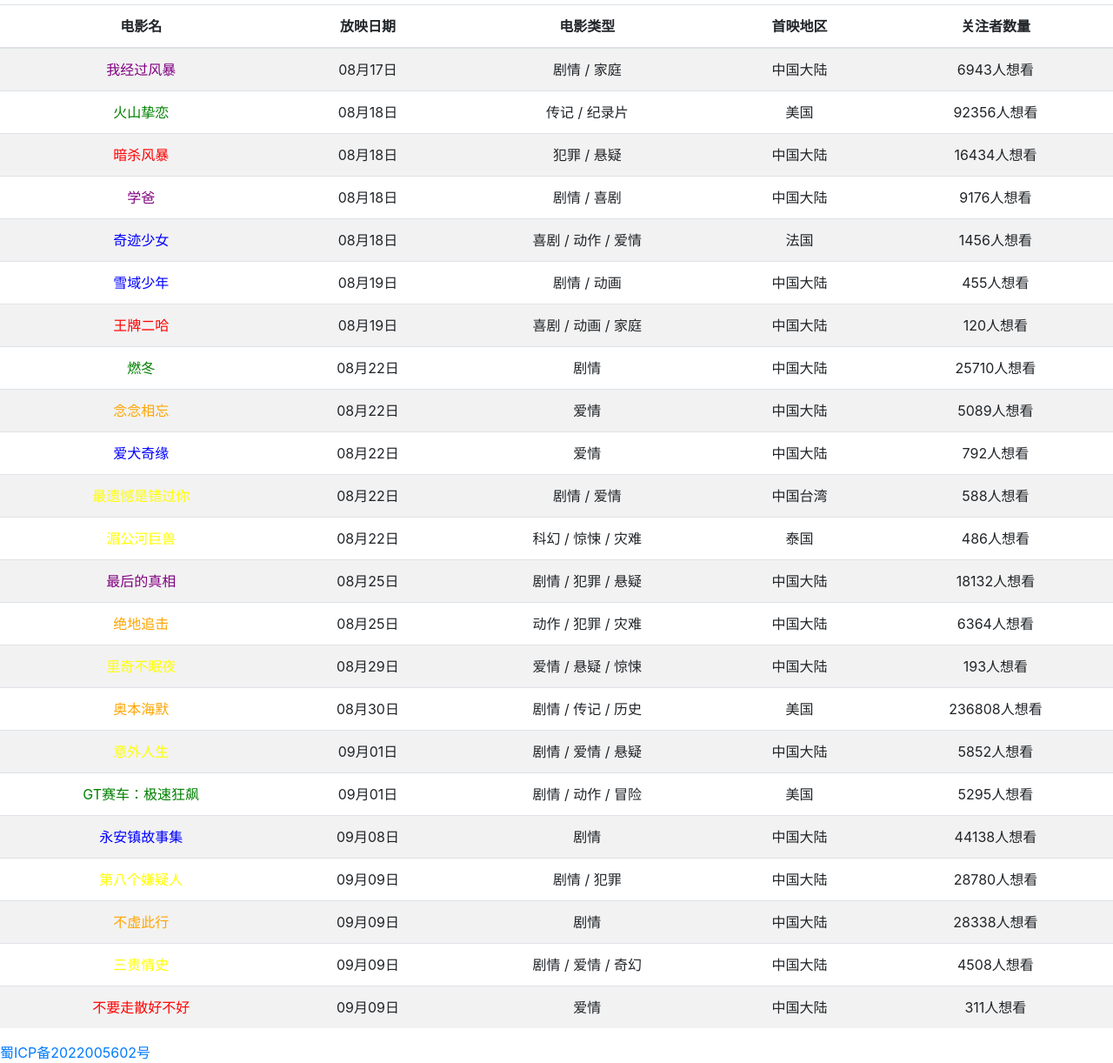
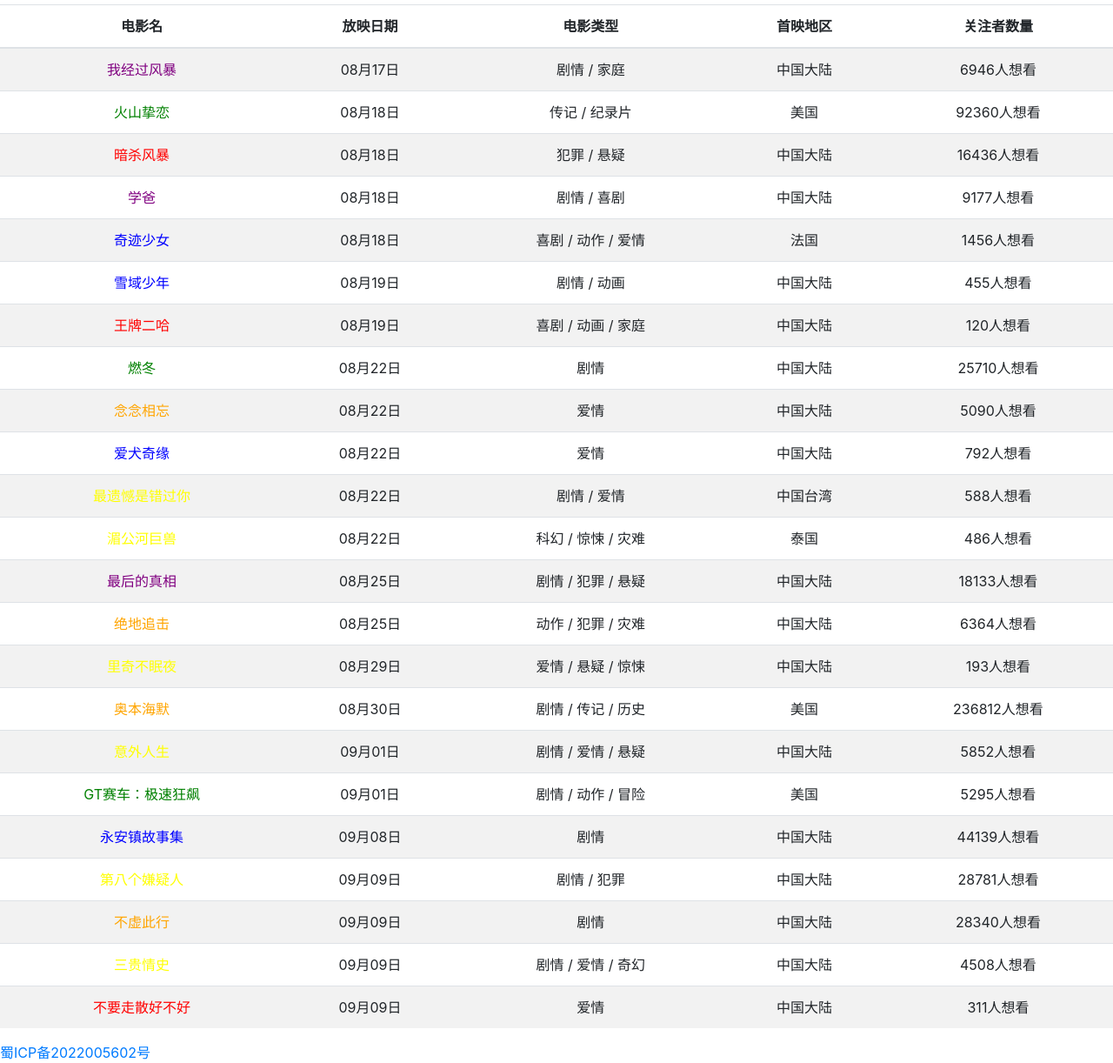
Before and after one commit to 123GitHub0123/123GitHub0123.github.io, a plain HTML site: page index.html in a window 1280 px wide. Shown: the part 41-1263 px from the top of the page at 87% size. Drawn offline with nearby package versions, Linux system fonts and the light colour scheme.

Commit message:
'update'

```diff
--- a/index.html
+++ b/index.html
@@ -25,7 +25,7 @@
             <td>08月17日</td>
             <td>剧情 / 家庭</td>
             <td>中国大陆</td>
-            <td>6943人想看</td>
+            <td>6946人想看</td>
         </tr>
 
         <tr>
@@ -33,7 +33,7 @@
             <td>08月18日</td>
             <td>传记 / 纪录片</td>
             <td>美国</td>
-            <td>92356人想看</td>
+            <td>92360人想看</td>
         </tr>
 
         <tr>
@@ -41,7 +41,7 @@
             <td>08月18日</td>
             <td>犯罪 / 悬疑</td>
             <td>中国大陆</td>
-            <td>16434人想看</td>
+            <td>16436人想看</td>
         </tr>
 
         <tr>
@@ -49,7 +49,7 @@
             <td>08月18日</td>
             <td>剧情 / 喜剧</td>
             <td>中国大陆</td>
-            <td>9176人想看</td>
+            <td>9177人想看</td>
         </tr>
 
         <tr>
@@ -89,7 +89,7 @@
             <td>08月22日</td>
             <td>爱情</td>
             <td>中国大陆</td>
-            <td>5089人想看</td>
+            <td>5090人想看</td>
         </tr>
 
         <tr>
@@ -121,7 +121,7 @@
             <td>08月25日</td>
             <td>剧情 / 犯罪 / 悬疑</td>
             <td>中国大陆</td>
-            <td>18132人想看</td>
+            <td>18133人想看</td>
         </tr>
 
         <tr>
@@ -145,7 +145,7 @@
             <td>08月30日</td>
             <td>剧情 / 传记 / 历史</td>
             <td>美国</td>
-            <td>236808人想看</td>
+            <td>236812人想看</td>
         </tr>
 
         <tr>
@@ -169,7 +169,7 @@
             <td>09月08日</td>
             <td>剧情</td>
             <td>中国大陆</td>
-            <td>44138人想看</td>
+            <td>44139人想看</td>
         </tr>
 
         <tr>
@@ -177,7 +177,7 @@
             <td>09月09日</td>
             <td>剧情 / 犯罪</td>
             <td>中国大陆</td>
-            <td>28780人想看</td>
+            <td>28781人想看</td>
         </tr>
 
         <tr>
@@ -185,7 +185,7 @@
             <td>09月09日</td>
             <td>剧情</td>
             <td>中国大陆</td>
-            <td>28338人想看</td>
+            <td>28340人想看</td>
         </tr>
 
         <tr>
```
Also changed, not shown: 1 other file.
